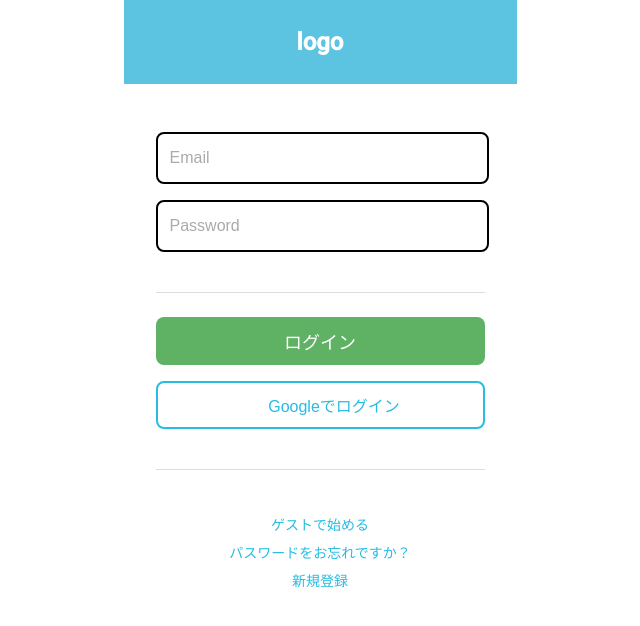
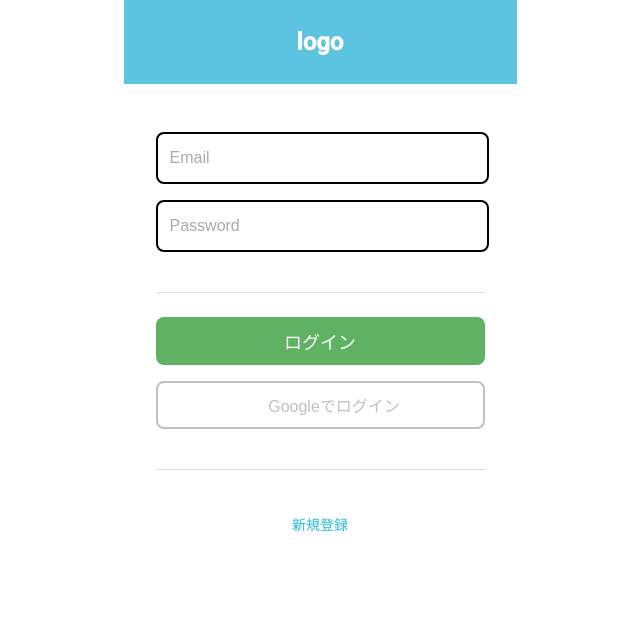
Before and after one commit to mshr1-create/js-methods-fun-quiz, an Angular app in the folder frontend/: page /login in a window 1280 px wide. Shown: the top 626 px of the page, without its empty margins (320-960 px from the left). Built offline with nearby package versions, Linux system fonts and the light colour scheme.

Commit message:
chore(ui): 未使用ボタンを一時的に無効化・非表示（クリック不可・スタイル更新）

```diff
--- a/frontend/src/app/pages/login/login.component.css
+++ b/frontend/src/app/pages/login/login.component.css
@@ -82,8 +82,8 @@
     width: 100%;
     height: 48px;
     background-color: #ffffff;
-    color: #26BCE3;
-    border: 2px solid #26BCE3;
+    color: #c0c0c0;
+    border: 2px solid #c0c0c0;
     border-radius: 8px;
     font-size: 16px;
     font-weight: 500;
--- a/frontend/src/app/pages/login/login.component.html
+++ b/frontend/src/app/pages/login/login.component.html
@@ -36,7 +36,7 @@
         <p class="error" *ngIf="errorMsg">{{ errorMsg }}</p>
 
         <div class="form-group">
-            <button class="btn-google">
+            <button class="btn-google" [disabled]="true">
                 <span class="btn-google-icon">
 
                 </span>
@@ -48,8 +48,8 @@
     <hr class="divider" />
 
         <div class="link-group">
-            <a class="link-guest" href="#">ゲストで始める</a>
-            <a class="link-forget" href="#">パスワードをお忘れですか？</a>
+            <!-- <a class="link-guest" href="#">ゲストで始める</a> -->
+            <!-- <a class="link-forget" href="#">パスワードをお忘れですか？</a> -->
             <a class="link-sign-up" routerLink="/signup">新規登録</a>
         </div>
         </form>
```
